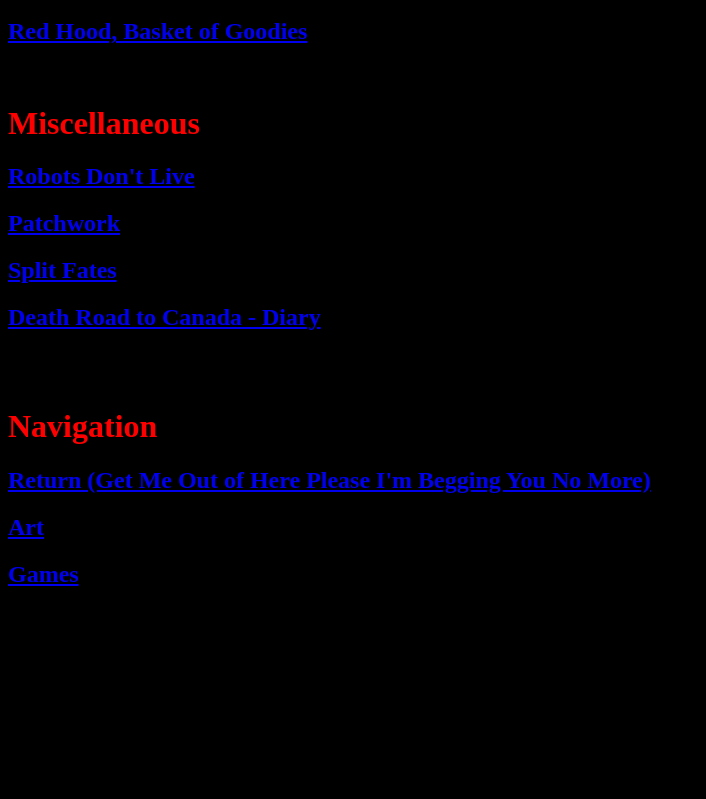
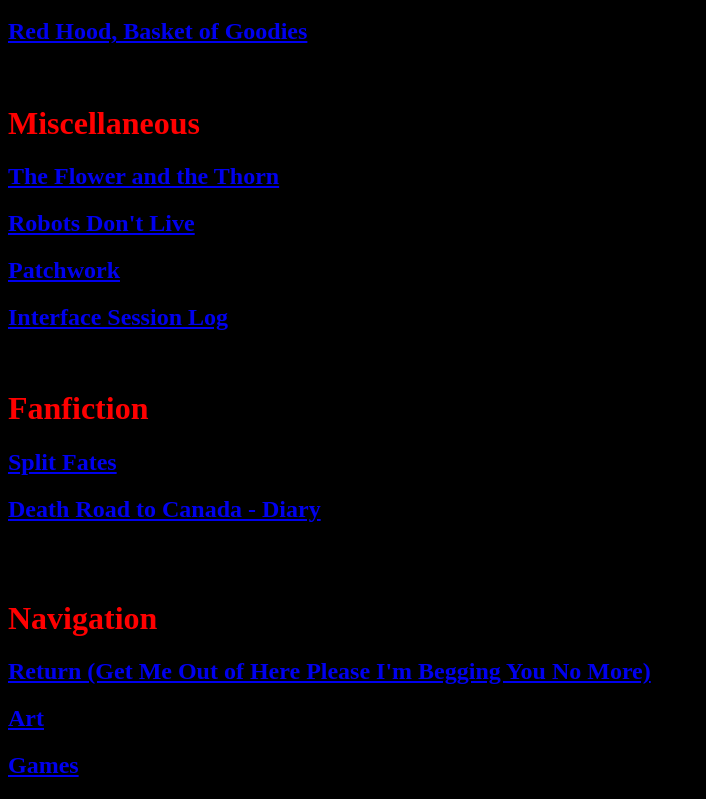
Before and after one commit to Gregory-Swan/gregs-page, a plain HTML site: page writing.html in a window 1280 px wide. Shown: the part 1089-1888 px from the top of the page, without its empty margins (0-706 px from the left). Before the commit the page ends 1696 px from the top, so only its background shows below. Drawn offline with Linux system fonts and the light colour scheme.

Commit message:
Update writing.html

```diff
--- a/writing.html
+++ b/writing.html
@@ -34,9 +34,13 @@
 <h2 style="color:red;"><a href="https://docs.google.com/document/d/1czd7d31VsGhzMTbrpvKpZH2v4dQQXVTx6NeMOC54Jec/edit?usp=sharing">Red Hood, Basket of Goodies</a></h1>
 <br>
 <h1 style="color:red;">Miscellaneous</h1>
+<h2 style="color:red;"><a href="https://docs.google.com/document/d/1B9edpiXLK4f4Q-wN2pwtONIEHjP11h7C2fHb5k4gkSY/edit?usp=sharing">The Flower and the Thorn</a></h1>
 <h2 style="color:red;"><a href="https://docs.google.com/document/d/1B9Nkb9KUa4UyK430lCEPfVdot_5Z6pDSXbWMpgWXLyY/edit?usp=sharing">Robots Don't Live</a></h1>
 <h2 style="color:red;"><a href="https://docs.google.com/document/d/1orX4Jx4WcYdGGfT3k-UAd9HBNJoOxeGbgiHHQaPNjNk/edit?usp=sharing">Patchwork</a></h2>
-  <h2 style="color:red;"><a href="https://docs.google.com/document/d/1Ej-WIup0k5DO2_pw-K4wAv-elk1IuNDSfkYlPKMGvdQ/edit?usp=sharing">Split Fates</a></h2>
+<h2 style="color:red;"><a href="https://docs.google.com/document/d/1Xq2m78FNeUlyoPTwyzt2ci9KDEKSKQZG6xo1DaA8Dro/edit?usp=sharing">Interface Session Log</a></h2>
+<br>
+<h1 style="color:red;">Fanfiction</h1>
+<h2 style="color:red;"><a href="https://docs.google.com/document/d/1Ej-WIup0k5DO2_pw-K4wAv-elk1IuNDSfkYlPKMGvdQ/edit?usp=sharing">Split Fates</a></h2>
 <h2 style="color:red;"><a href="https://docs.google.com/document/d/1TztlxkZJQsRn28Qbm6MSDq7makiOdI6d0SoBTejsQhA/edit?usp=sharing">Death Road to Canada - Diary</a></h2>
 
 
```
